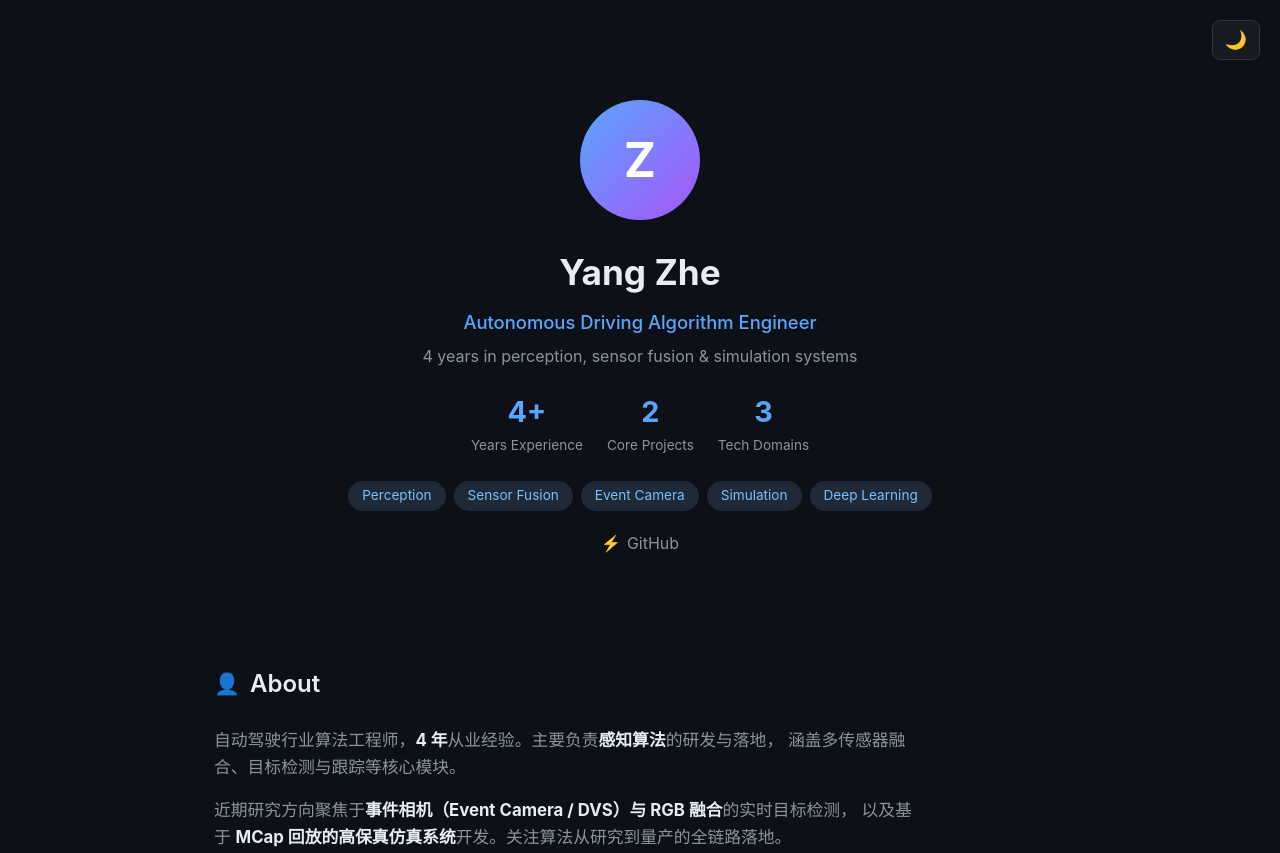
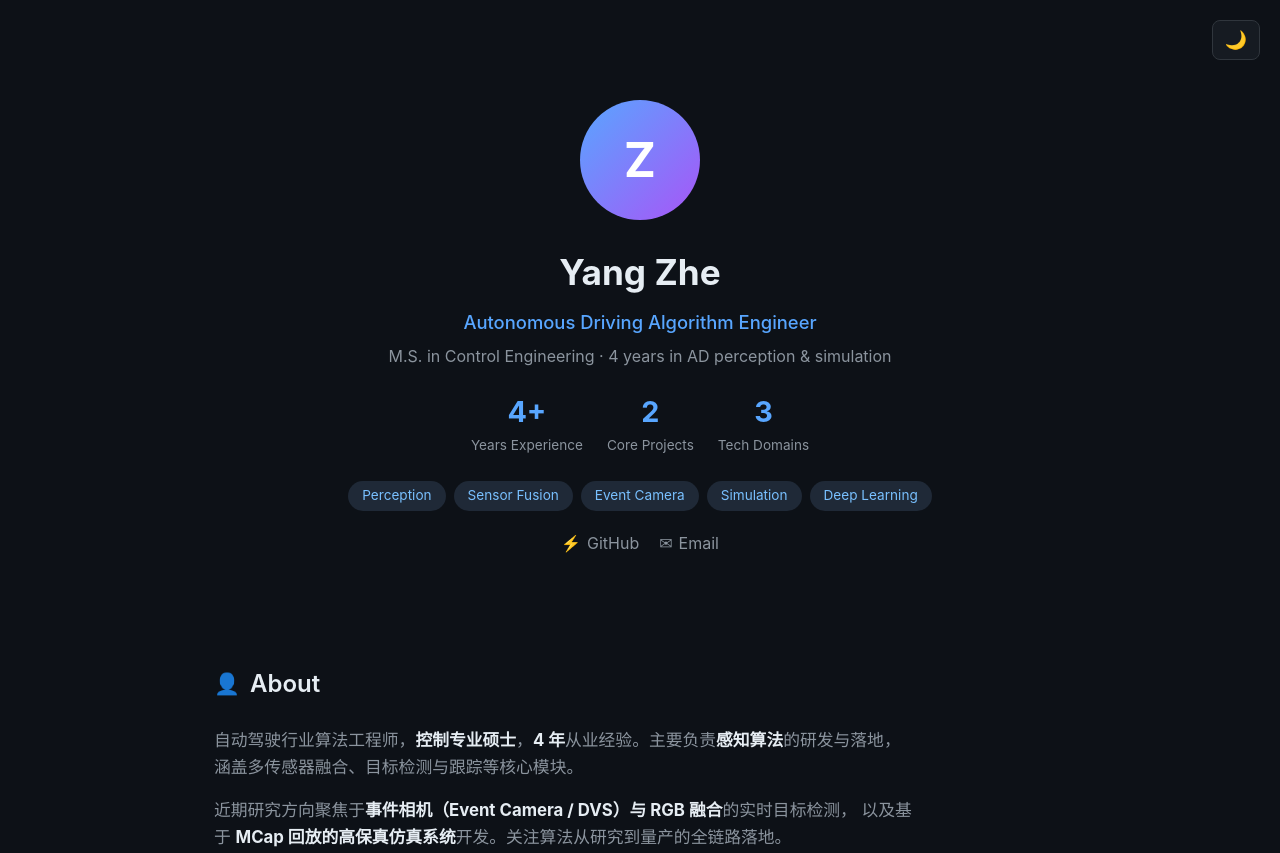
Before and after one commit to yangzhe596/yangzhe596.github.io, a plain HTML site: page index.html in a window 1280 px wide. Shown: the top 853 px of the page. Drawn offline with Linux system fonts and the light colour scheme.

Commit message:
fix: 更新邮箱和教育背景
- 邮箱改为 yangzhe596@163.com
- 添加控制专业硕士教育背景
- 修复 Contact 区块 HTML 结构

```diff
--- a/index.html
+++ b/index.html
@@ -218,7 +218,7 @@
             <div class="avatar">Z</div>
             <h1>Yang Zhe</h1>
             <p class="title">Autonomous Driving Algorithm Engineer</p>
-            <p class="subtitle">4 years in perception, sensor fusion & simulation systems</p>
+            <p class="subtitle">M.S. in Control Engineering · 4 years in AD perception & simulation</p>
             <div class="highlights">
                 <div class="item">
                     <div class="num">4+</div>
@@ -244,6 +244,9 @@
                 <a href="https://github.com/yangzhe596" target="_blank">
                     <span>⚡</span> GitHub
                 </a>
+                <a href="mailto:yangzhe596@163.com">
+                    <span>✉</span> Email
+                </a>
             </div>
         </div>
     </header>
@@ -254,7 +257,7 @@
             <h2><span class="icon">👤</span> About</h2>
             <div class="about-text">
                 <p>
-                    自动驾驶行业算法工程师，<strong>4 年</strong>从业经验。主要负责<strong>感知算法</strong>的研发与落地，
+                    自动驾驶行业算法工程师，<strong>控制专业硕士</strong>，<strong>4 年</strong>从业经验。主要负责<strong>感知算法</strong>的研发与落地，
                     涵盖多传感器融合、目标检测与跟踪等核心模块。
                 </p>
                 <p>
@@ -361,6 +364,9 @@
                 <a class="contact-item" href="https://github.com/yangzhe596" target="_blank">
                     <span class="icon">⚡</span> GitHub
                 </a>
+                <a class="contact-item" href="mailto:yangzhe596@163.com">
+                    <span class="icon">✉</span> Email
+                </a>
             </div>
         </section>
     </div>
```
